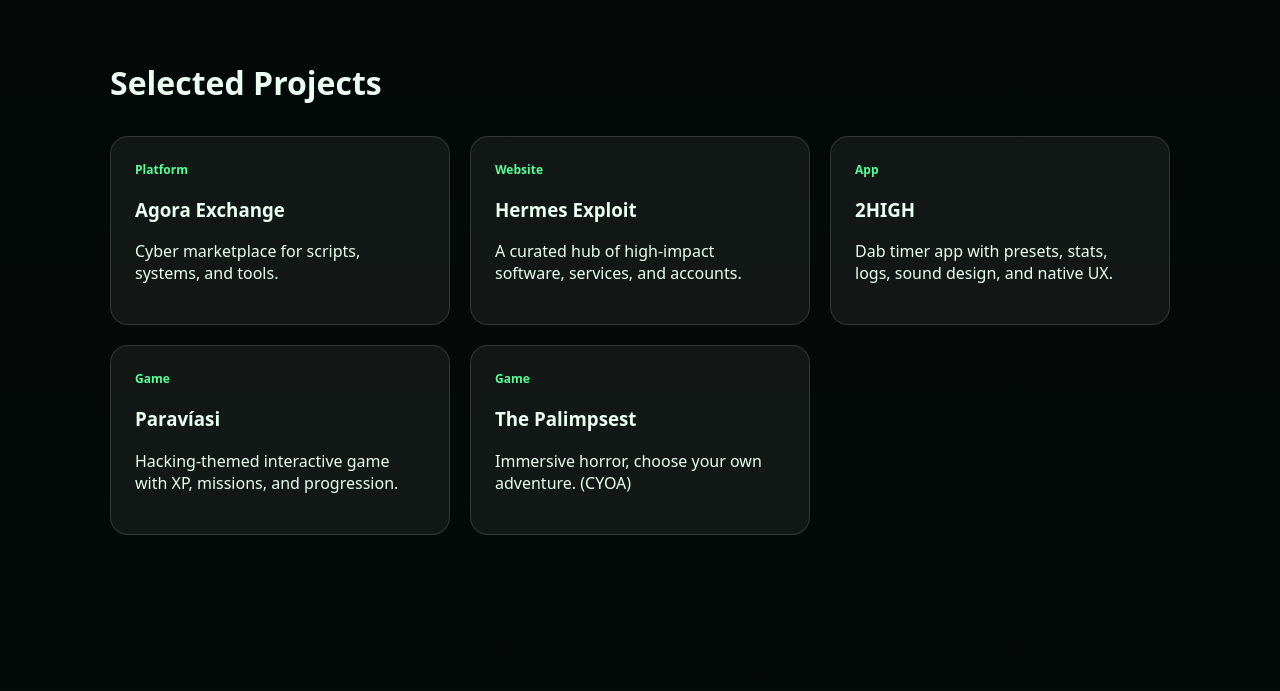
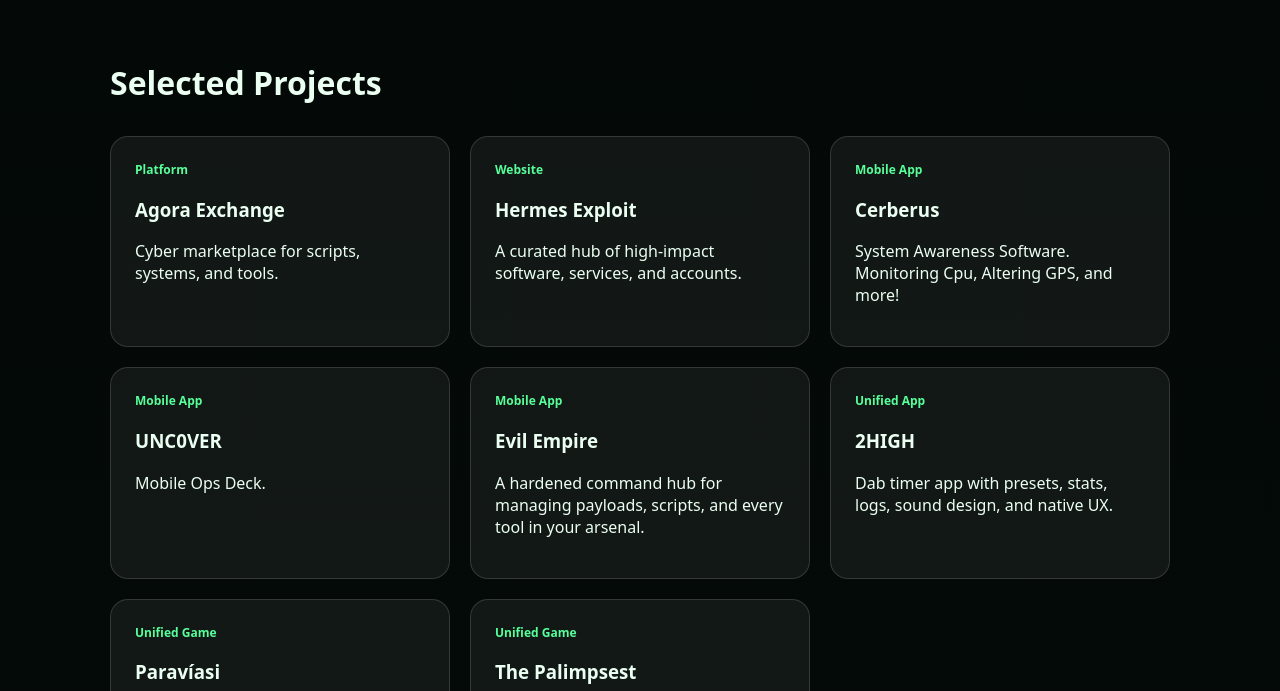
Before and after one commit to AgoraExchange/TornetMarketPortfolio, a plain HTML site: page index.html in a window 1280 px wide. Shown: the part 1240-1931 px from the top of the page. Drawn offline with Linux system fonts and the light colour scheme.

Commit message:
Update index.html

```diff
--- a/index.html
+++ b/index.html
@@ -97,20 +97,38 @@
         <p>A curated hub of high-impact software, services, and accounts.</p>
       </a>
 
+      <a class="project" href="https://agoraexchange.github.io/Cerberus/" target="_blank">
+        <div class="tag">Mobile App</div>
+        <h3>Cerberus</h3>
+        <p>System Awareness Software. Monitoring Cpu, Altering GPS, and more!</p>
+      </a>
+
+      <a class="project" href="https://agoraexchange.github.io/UNC0VER/" target="_blank">
+        <div class="tag">Mobile App</div>
+        <h3>UNC0VER</h3>
+        <p>Mobile Ops Deck.</p>
+      </a>
+
+      <a class="project" href="https://agoraexchange.github.io/EvilEmpire/" target="_blank">
+        <div class="tag">Mobile App</div>
+        <h3>Evil Empire</h3>
+        <p>A hardened command hub for managing payloads, scripts, and every tool in your arsenal.</p>
+      </a>
+
       <a class="project" href="https://agoraexchange.github.io/2HIGH/" target="_blank">
-        <div class="tag">App</div>
+        <div class="tag">Unified App</div>
         <h3>2HIGH</h3>
         <p>Dab timer app with presets, stats, logs, sound design, and native UX.</p>
       </a>
 
       <a class="project" href="https://agoraexchange.github.io/Paravasi-/" target="_blank">
-        <div class="tag">Game</div>
+        <div class="tag">Unified Game</div>
         <h3>Paravíasi</h3>
         <p>Hacking-themed interactive game with XP, missions, and progression.</p>
       </a>
 
       <a class="project" href="https://agoraexchange.github.io/ThePalimpsest/" target="_blank">
-        <div class="tag">Game</div>
+        <div class="tag">Unified Game</div>
         <h3>The Palimpsest</h3>
         <p>Immersive horror, choose your own adventure. (CYOA) </p>
       </a>
```
